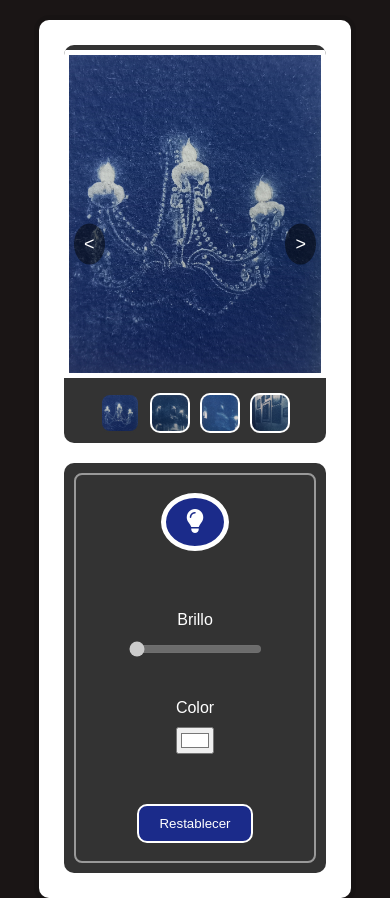
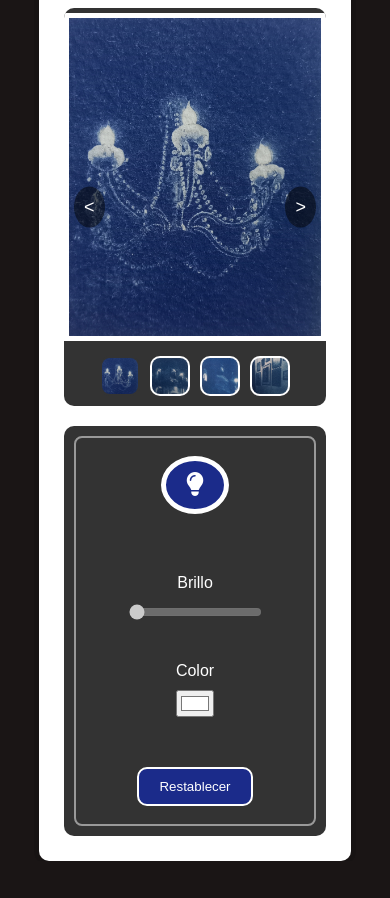
Before and after one commit to pepelepew13/Cianotipia, a plain HTML site: page index.html in a window 390 px wide. After the commit the page ends 861 px from the top, so only its background shows below. Drawn offline with Linux system fonts and the light colour scheme.

Commit message:
Update styles.css

```diff
--- a/style/styles.css
+++ b/style/styles.css
@@ -295,7 +295,7 @@ input[type="range"], input[type="color"] {
         width: 80vw;
         height: auto;
         gap: 20px;
-        margin-top: 10vh;
+        margin-top: 10px;
     }
 
     .selected-image {
```
